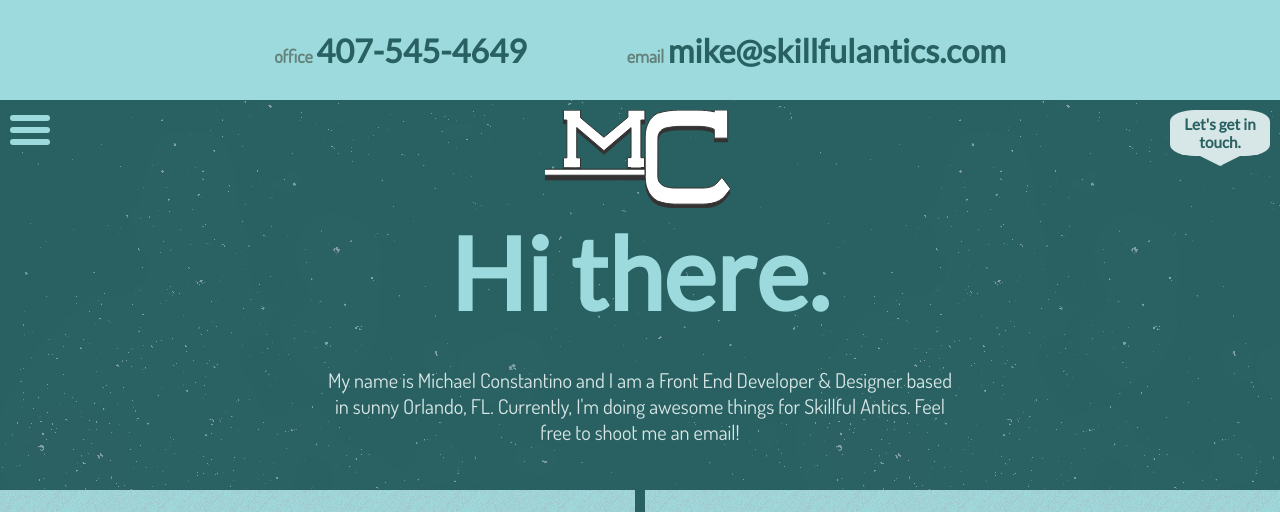
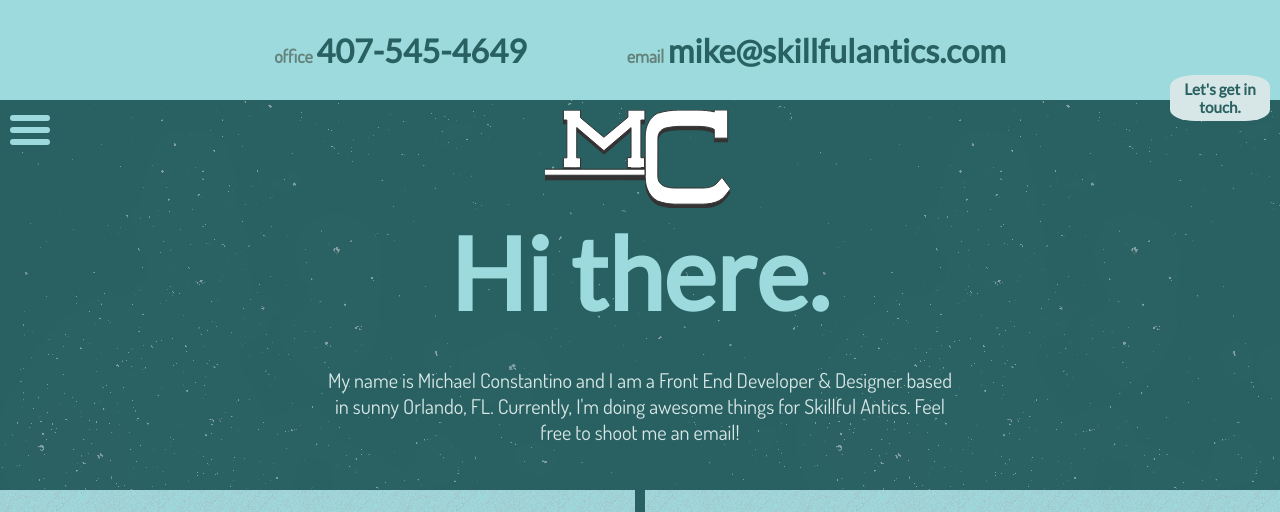
Before and after one commit to mikebcbc/portfolioRedesign, a website: page index.html in a window 1280 px wide. Both pictures are taken after a click on the link "Let's get in touch.". Shown: the top 512 px of the page. Drawn offline with nearby package versions, Linux system fonts and the light colour scheme.

Commit message:
Contact CTA functionality

```diff
--- a/assets/css/3-sections/_intro.scss
+++ b/assets/css/3-sections/_intro.scss
@@ -11,15 +11,32 @@
 		width: 100px;
 		margin-bottom: auto;
 		text-decoration: none;
+    	transition: margin 250ms ease-in-out;
+    	position: relative;
+    	z-index: 1;
+    	&:hover:after {
+			margin: 0 auto;
+			border-top-color: #eafcff;
+    	}
 		&:after {
 			content: '';
 			width: 0;
 			height: 0;
-			border-left: 20px solid transparent;
-			border-right: 20px solid transparent;
+			border-left: 15px solid transparent;
+			border-right: 15px solid transparent;
 			border-top: 10px solid $white-color;
-			margin: 0 auto;
+			margin: -2px auto;
 			display: block;
+		    transition: margin 100ms linear;
+		    z-index: -1;
+		    left: 34%;
+		    position: absolute;
+		}
+		&.contact-cta-open {
+			margin-top: -35px;
+			&:after {
+				margin-top: -10px;
+			}
 		}
 		p {
 			font-family: $lato;
@@ -31,6 +48,9 @@
 			background-color: $white-color;
 			border-radius: 25%;
 			padding: 5px 10px;
+    		&:hover {
+    			background-color: #eafcff;
+    		}
 		}
 	}
 	svg {
--- a/assets/js/custom-animations.js
+++ b/assets/js/custom-animations.js
@@ -5,5 +5,6 @@ $(document).ready(function(){
 	$('.contact-cta').click(function() {
 		$('.contact-bar').toggleClass("contact-bar-open");
 		$('.contact-info').toggleClass("contact-info-open");
+		$('.contact-cta').toggleClass("contact-cta-open");
 	});
 });
```
Also changed, not shown: assets/css/main.css. Lines whose indentation alone changed are shown as unchanged.
